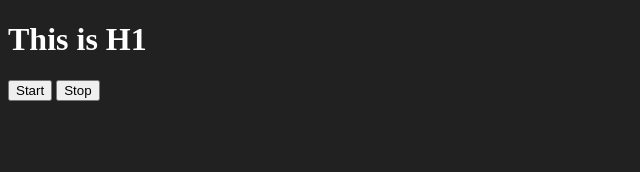
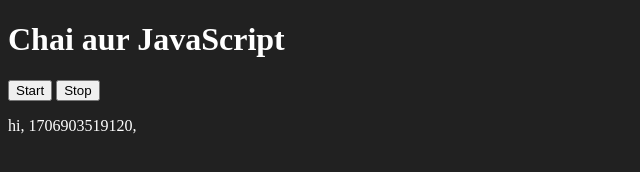
Before and after one commit to Angshu09/JavaScript, a plain HTML site: page 08_Events/three.html in a window 1280 px wide. Both pictures are taken after a click on the button "Start". Shown: the whole page, without its empty margins (0-640 px from the left). Drawn offline with Linux system fonts and the light colour scheme.

Commit message:
added event three.html

```diff
--- a/08_Events/three.html
+++ b/08_Events/three.html
@@ -6,11 +6,23 @@
     <title>Async</title>
 </head>
 <body style="background-color: #212121;">
-    <h1 style="color: white;" id="heading">This is H1</h1>
+    <h1 style="color: white;" id="heading">Chai aur JavaScript</h1>
     <button id="start">Start</button>
     <button id="stop">Stop</button>
+    <p style="color: white;" class="para"></p>
 </body>
 <script>
+const p = document.querySelector('p');
+const sayDate = function (str){
+    p.innerHTML = `${str}, ${Date.now()}, `
+}
+let set;
+document.querySelector('#start').addEventListener('click', function(){
+   set = setInterval(sayDate, 1000, "hi")
+})
 
+document.querySelector('#stop').addEventListener('click', function(){
+    clearInterval(set);
+})
 </script>
 </html>
```
